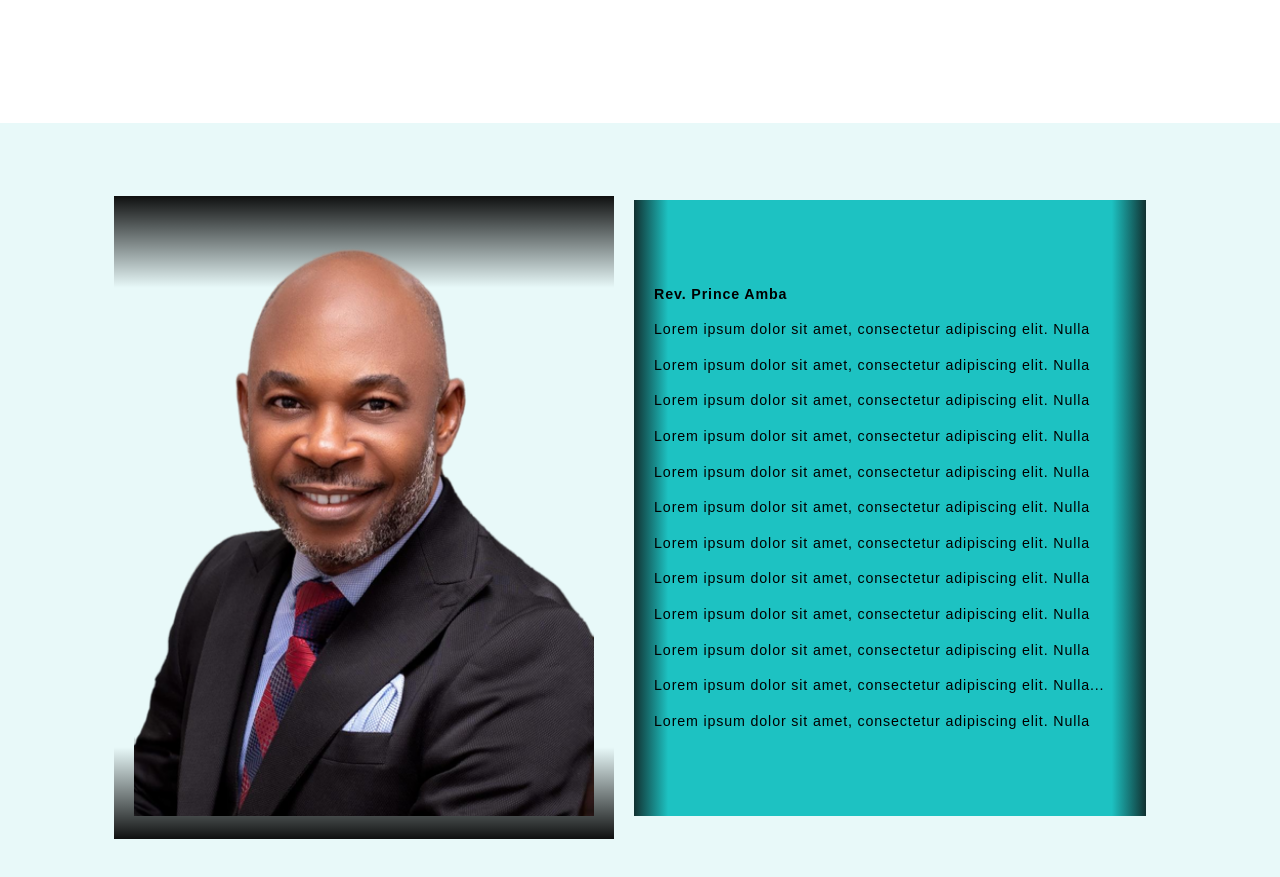
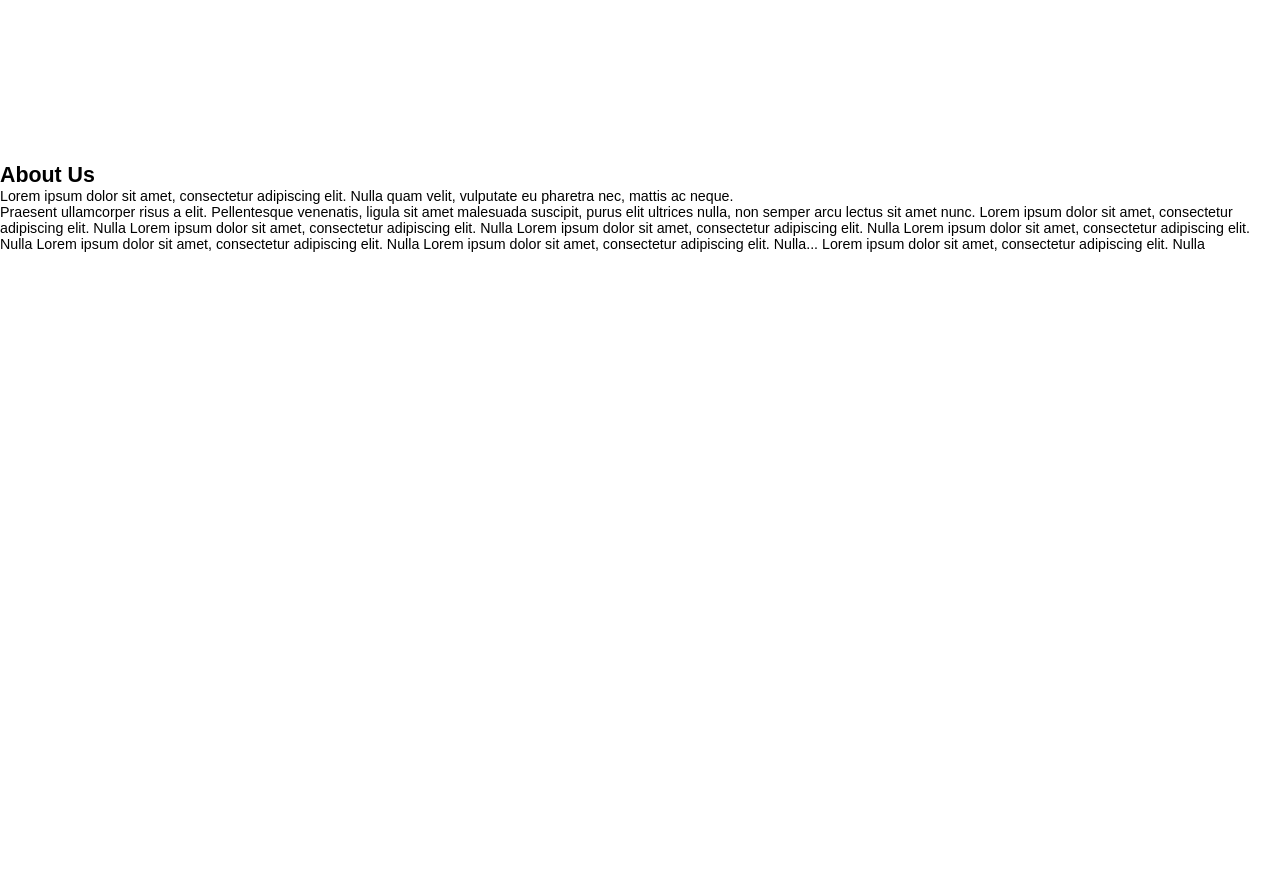
Before and after one commit to Iydeejames/Fortress-of-hope, a React (Create React App) app: page / in a window 1280 px wide. Shown: the part 1880-2757 px from the top of the page. After the commit the page ends 2132 px from the top, so only its background shows below. Built offline with nearby package versions, Linux system fonts and the light colour scheme.

Commit message:
More codes

```diff
--- a/src/App.css
+++ b/src/App.css
@@ -102,7 +102,7 @@ body {
 
 /* Hero Section */
 .hero-section {
-  height: 85vh;
+  height: 90vh;
   position: relative;
   background: linear-gradient(rgba(0, 0, 0, 0.959), rgba(0, 0, 0, 0.911));
 }
@@ -297,65 +297,4 @@ video {
   filter: grayscale(0%);
 }
 
-/* AboutSection.css */
-.about-section-container {
-  background-color: rgba(29, 194, 194, 0.103);
-  display: flex;
-  justify-content: space-between;
-  align-items: center;
-  padding: 4rem 8rem;
-}
-
-.about-section-left {
-  flex-basis: 60%;
-}
-.image-card {
-  background: linear-gradient(rgba(0, 0, 0, 0.938), rgba(255, 255, 255, 0),rgba(255, 255, 255, 0),rgba(255, 255, 255, 0),rgba(255, 255, 255, 0), rgba(255, 255, 255, 0), rgba(255, 255, 255, 0), rgba(0, 0, 0, 0.938));
-  padding: 20px;
-  border-radius: 0rem;
-}
-
-
-.about-section-left img {
-  max-width: 100%;
-  height: 75vh;
-}
-
-.about-section-right {
-  flex-basis: 50%;
-  padding: 20px;
-}
-
-.main-card {
-  background: linear-gradient(
-    to right,
-    rgb(17, 49, 49),
-    rgb(29, 194, 194),
-    rgb(29, 194, 194),
-    rgb(29, 194, 194),
-    rgb(29, 194, 194),
-    rgb(29, 194, 194),
-    rgb(29, 194, 194),
-    rgb(29, 194, 194),
-    rgb(29, 194, 194),
-    rgb(29, 194, 194),
-    rgb(29, 194, 194),
-    rgb(29, 194, 194),
-    rgb(29, 194, 194),
-    rgb(29, 194, 194),
-    rgb(29, 194, 194),
-    rgb(17, 49, 49)
-  );
-  width: 40vw;
-  height: auto;
-  padding: 20px;
-  margin-bottom: 20px;
-  border-radius: 0rem;
-}
-
-.main-card p {
-  line-height: 2.5rem;
-  margin-top: 4rem;
-  margin-bottom: 4rem;
-  letter-spacing: 0.06em;
-}
+/* AboutSection.css   background: linear-gradient(rgba(0, 0, 0, 0.938), rgba(255, 255, 255, 0),rgba(255, 255, 255, 0),rgba(255, 255, 255, 0),rgba(255, 255, 255, 0), rgba(255, 255, 255, 0), rgba(255, 255, 255, 0), rgba(0, 0, 0, 0.938));  */
--- a/src/components/AboutUs.js
+++ b/src/components/AboutUs.js
@@ -1,35 +1,26 @@
 import React from 'react';
-import FI2 from "../assets/imgs/FI2.PNG";
 
 
 const AboutSection = () => {
   return (
-      <div className="about-section-container">
-        <div className="about-section-left">
-          <div className="image-card">
-            <img src={FI2} alt="About" />
-          </div>
-        </div>
-        <div className="about-section-right">
-          <div className="main-card">
-            <p> <b>Rev. Prince Amba</b> <br></br>
-                Lorem ipsum dolor sit amet, consectetur adipiscing elit. Nulla
-            Lorem ipsum dolor sit amet, consectetur adipiscing elit. Nulla
-            Lorem ipsum dolor sit amet, consectetur adipiscing elit. Nulla
-            Lorem ipsum dolor sit amet, consectetur adipiscing elit. Nulla
-            Lorem ipsum dolor sit amet, consectetur adipiscing elit. Nulla
+    <div className="about-section">
+      <div className="about-card">
+        <h2 className="about-heading">About Us</h2>
+        <p className="about-text">
+          Lorem ipsum dolor sit amet, consectetur adipiscing elit. Nulla quam velit, vulputate eu pharetra nec, mattis ac neque.
+        </p>
+        <p className="about-text">
+          Praesent ullamcorper risus a elit. Pellentesque venenatis, ligula sit amet malesuada suscipit, purus elit ultrices nulla, non semper arcu lectus sit amet nunc.
           Lorem ipsum dolor sit amet, consectetur adipiscing elit. Nulla
             Lorem ipsum dolor sit amet, consectetur adipiscing elit. Nulla
             Lorem ipsum dolor sit amet, consectetur adipiscing elit. Nulla
             Lorem ipsum dolor sit amet, consectetur adipiscing elit. Nulla
             Lorem ipsum dolor sit amet, consectetur adipiscing elit. Nulla
             Lorem ipsum dolor sit amet, consectetur adipiscing elit. Nulla...
-            Lorem ipsum dolor sit amet, consectetur adipiscing elit. Nulla </p>
-          </div>
-
+            Lorem ipsum dolor sit amet, consectetur adipiscing elit. Nulla
+        </p>
       </div>
     </div>
-
   );
 };
 
```
Lines whose indentation alone changed are shown as unchanged.
